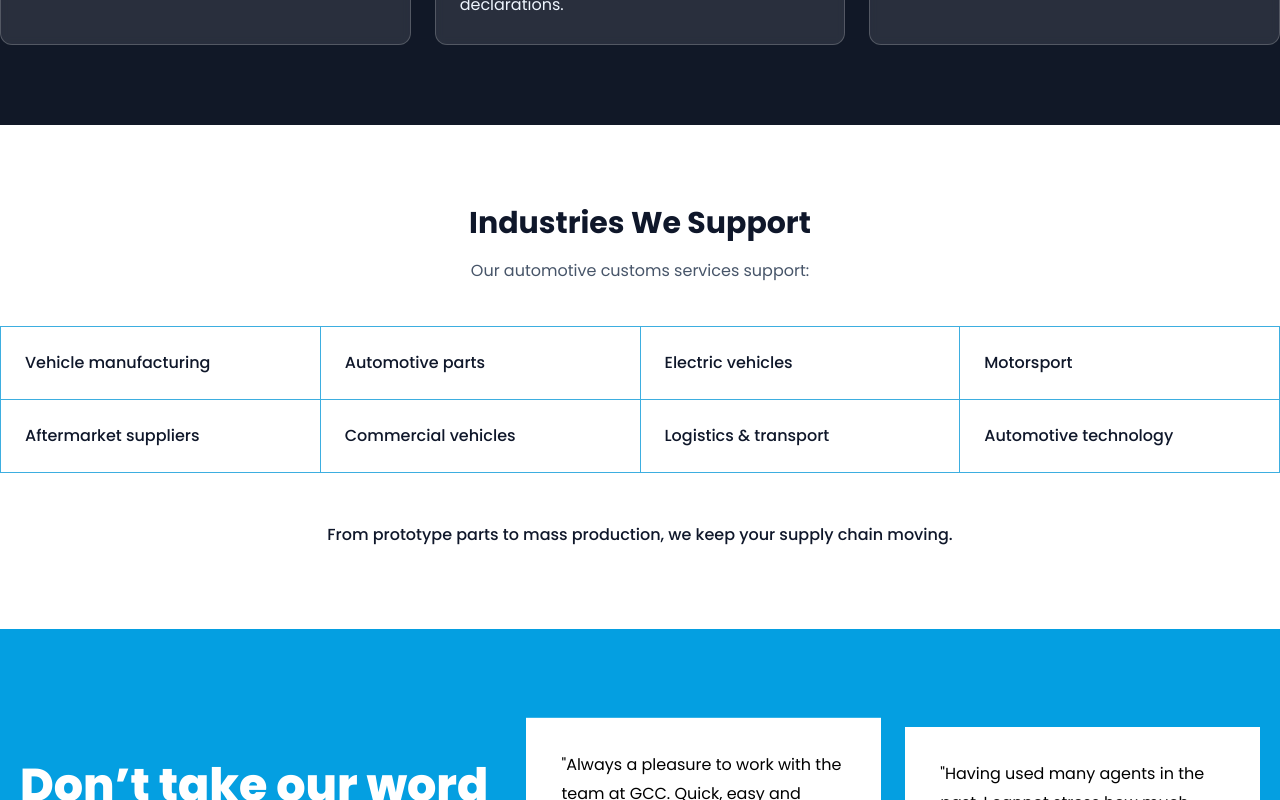
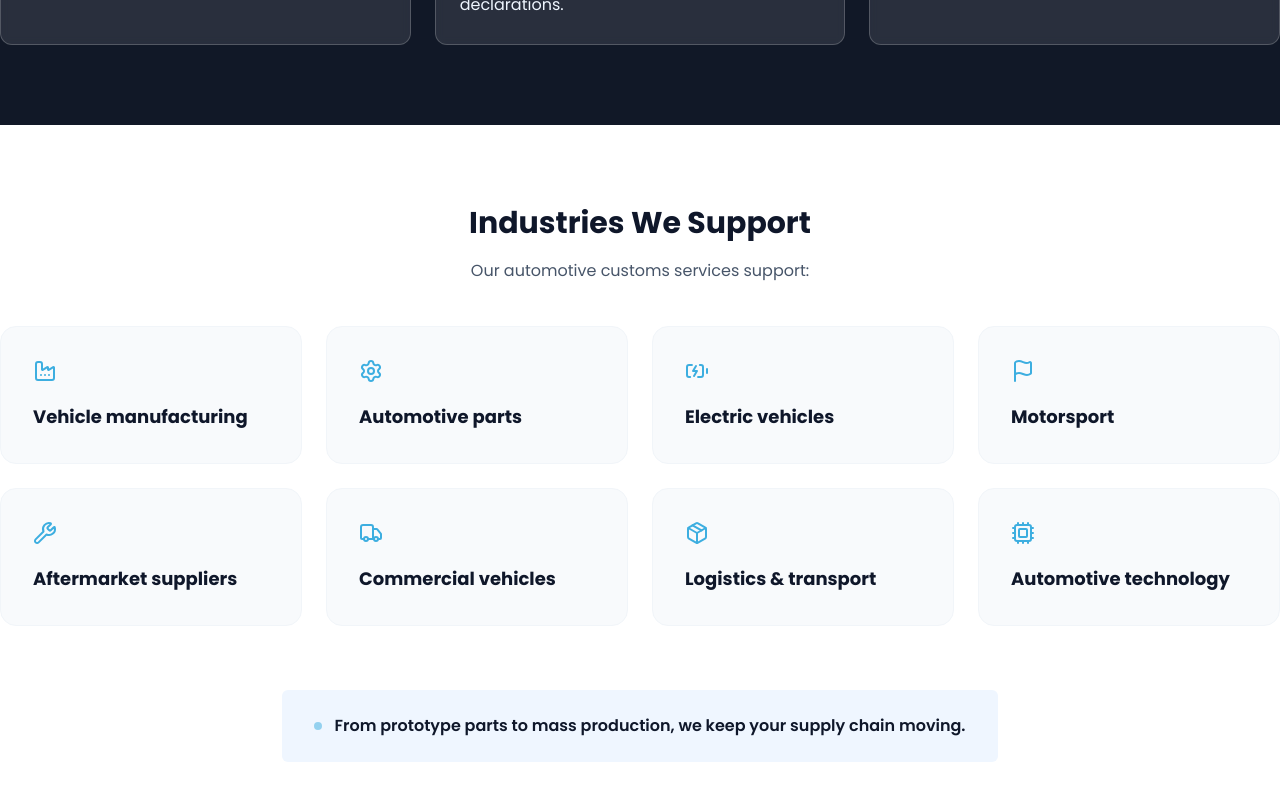
Before and after one commit to Manish-Code-Craft/global-custom, a Next.js app: page /industries/automotive in a window 1280 px wide. Shown: the part 5700-6500 px from the top of the page. Built offline with nearby package versions, Linux system fonts and the light colour scheme.

Commit message:
Update index.jsx

```diff
--- a/src/pages/industries/automotive/index.jsx
+++ b/src/pages/industries/automotive/index.jsx
@@ -3,11 +3,19 @@ import Image from "next/image";
 import Layout from "@/components/ui/Layout";
 import PageHead from "@/components/ui/PageHead";
 import React, { useState } from 'react';
-import {FileText, Warehouse, Hash, Boxes, Globe, PoundSterling, Calculator, Clock, Truck, CheckCircle, Link as LinkIcon,} from "lucide-react";
+import {FileText, Warehouse, Hash, Boxes, Globe, PoundSterling, Calculator, Clock, Truck, CheckCircle,
+  Factory,
+  Settings,
+  BatteryCharging,
+  Flag,
+  Wrench,
+  Package,
+  Cpu, Link as LinkIcon,} from "lucide-react";
 import SiteFAQs from "@/components/ui/SiteFAQs";
 import SiteCta from "@/components/ui/SiteCta";
 import ServiceHero from "@/components/ui/New/ServiceHero";
 import NewInnerBanner from "@/components/ui/New/NewInnerBanner";
+import SupportedIndustries from "@/components/ui/New/SupportedIndustries";
 
 export default function Road ({ preview }) {
 
@@ -56,6 +64,18 @@ export default function Road ({ preview }) {
     { title: "Multi-Part Shipments", desc: "We manage complex, high-volume declarations." },
     { title: "Post-Clearance Amendments", desc: "We handle corrections and HMRC queries." },
   ];
+
+  const industries = [
+    { name: "Vehicle manufacturing", icon: <Factory size={24} /> },
+    { name: "Automotive parts", icon: <Settings size={24} /> },
+    { name: "Electric vehicles", icon: <BatteryCharging size={24} /> },
+    { name: "Motorsport", icon: <Flag size={24} /> },
+    { name: "Aftermarket suppliers", icon: <Wrench size={24} /> },
+    { name: "Commercial vehicles", icon: <Truck size={24} /> },
+    { name: "Logistics & transport", icon: <Package size={24} /> },
+    { name: "Automotive technology", icon: <Cpu size={24} /> },
+  ];
+
 
   const automotiveFaq = [
     {
@@ -317,7 +337,7 @@ export default function Road ({ preview }) {
         </section>
 
         {/* Industries */}
-        <section className="py-20 bg-white">
+        {/* <section className="py-20 bg-white">
           <div className="max-w-[1320px] mx-auto px-[12px] md:px-[36px] xl:px-0">
             <div className="text-left lg:text-center">
               <h2 className="text-3xl font-bold text-slate-900 mb-4">
@@ -352,7 +372,15 @@ export default function Road ({ preview }) {
               From prototype parts to mass production, we keep your supply chain moving.
             </p>
           </div>
-        </section>
+        </section> */}
+
+        <SupportedIndustries
+          title=" Industries We Support"
+          subtitle=" Our automotive customs services support:"
+          industries={industries}
+          bottomText=" From prototype parts to mass production, we keep your supply chain moving."
+          bg="bg-white"
+        />
 
         <Testimonials />
 
```
